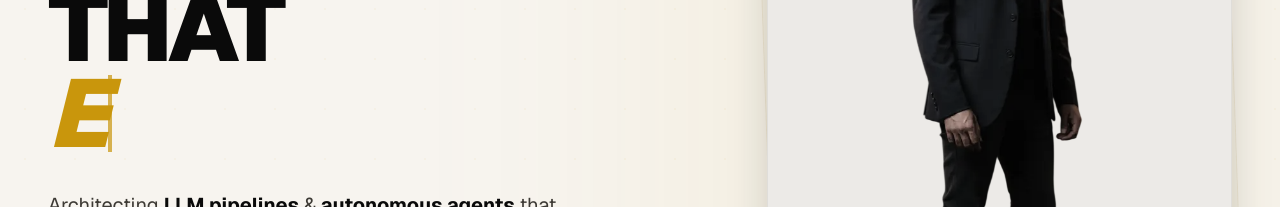
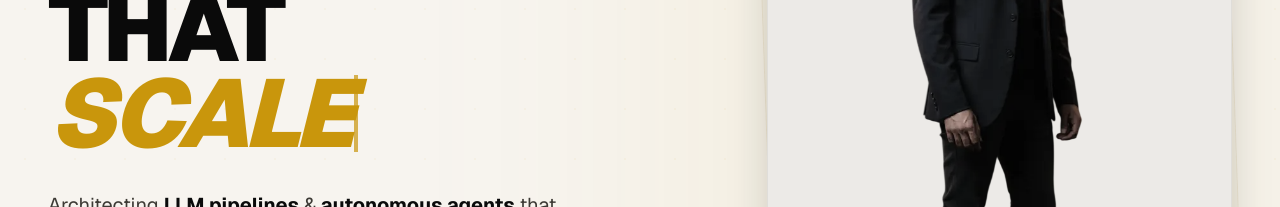
Before and after one commit to MuhammadUsmanGM/Portfolio, a Next.js app: page / in a window 1280 px wide. Shown: the part 366-573 px from the top of the page. Built offline with nearby package versions, Linux system fonts and the light colour scheme; no server answers.

Commit message:
feat(hero): update animated verbs to highlight practical outputs (Automate, Scale, Ship)

```diff
--- a/app/components/About.tsx
+++ b/app/components/About.tsx
@@ -88,7 +88,7 @@ const About = () => {
               </div>
               <div>
                 <span className="block text-[10px] font-black uppercase tracking-widest text-muted group-hover:text-accent transition-colors">Currently Exploring</span>
-                <span className="block text-sm font-bold text-text uppercase tracking-tight italic">Advanced Agentic Architectures • ELYX_V2</span>
+                <span className="block text-sm font-bold text-text uppercase tracking-tight italic">Advanced Agentic Architectures</span>
               </div>
             </motion.a>
           </div>
--- a/app/components/Hero.tsx
+++ b/app/components/Hero.tsx
@@ -6,7 +6,7 @@ import { m, AnimatePresence } from "framer-motion";
 import { ArrowUpRight, FileText } from "lucide-react";
 
 const Hero = () => {
-  const words = ["Think", "Scale", "Execute"];
+  const words = ["Automate", "Scale", "Ship"];
   const [index, setIndex] = useState(0);
   const [displayText, setDisplayText] = useState("");
   const [isDeleting, setIsDeleting] = useState(false);
```
